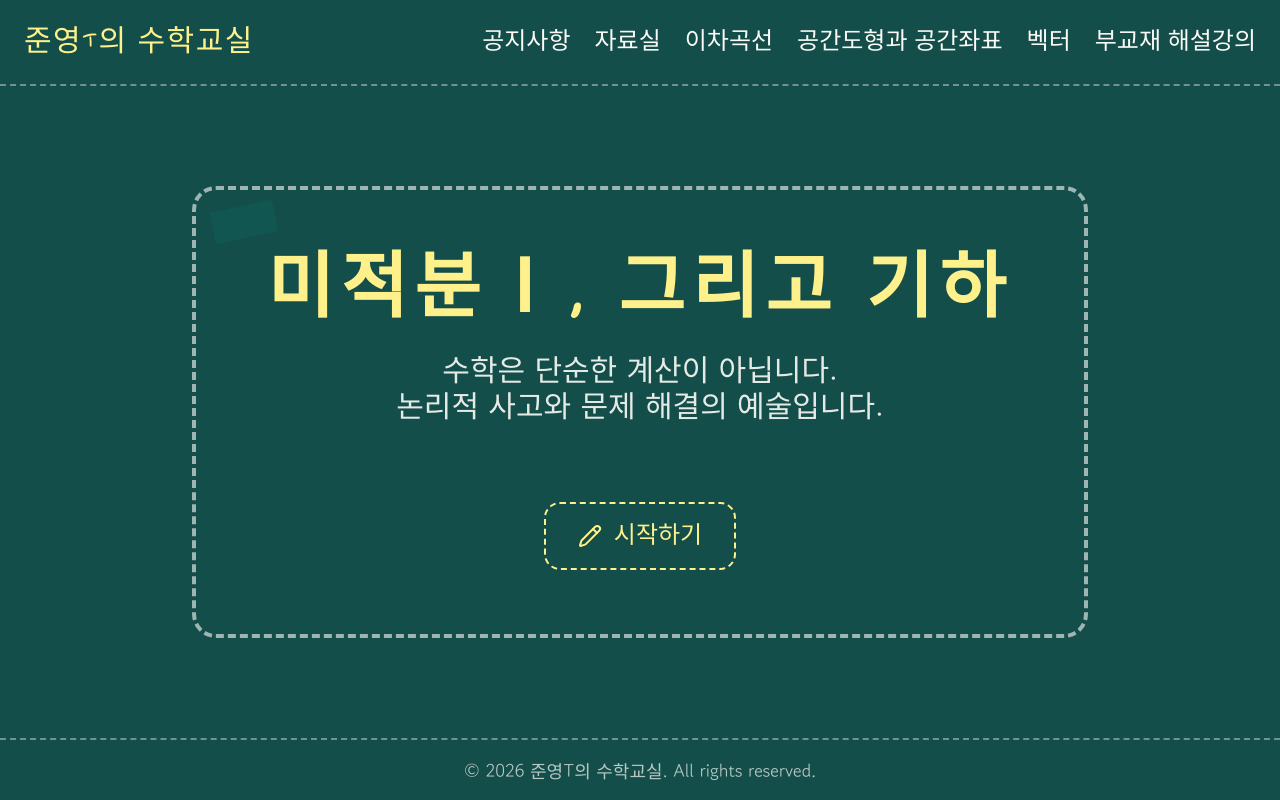
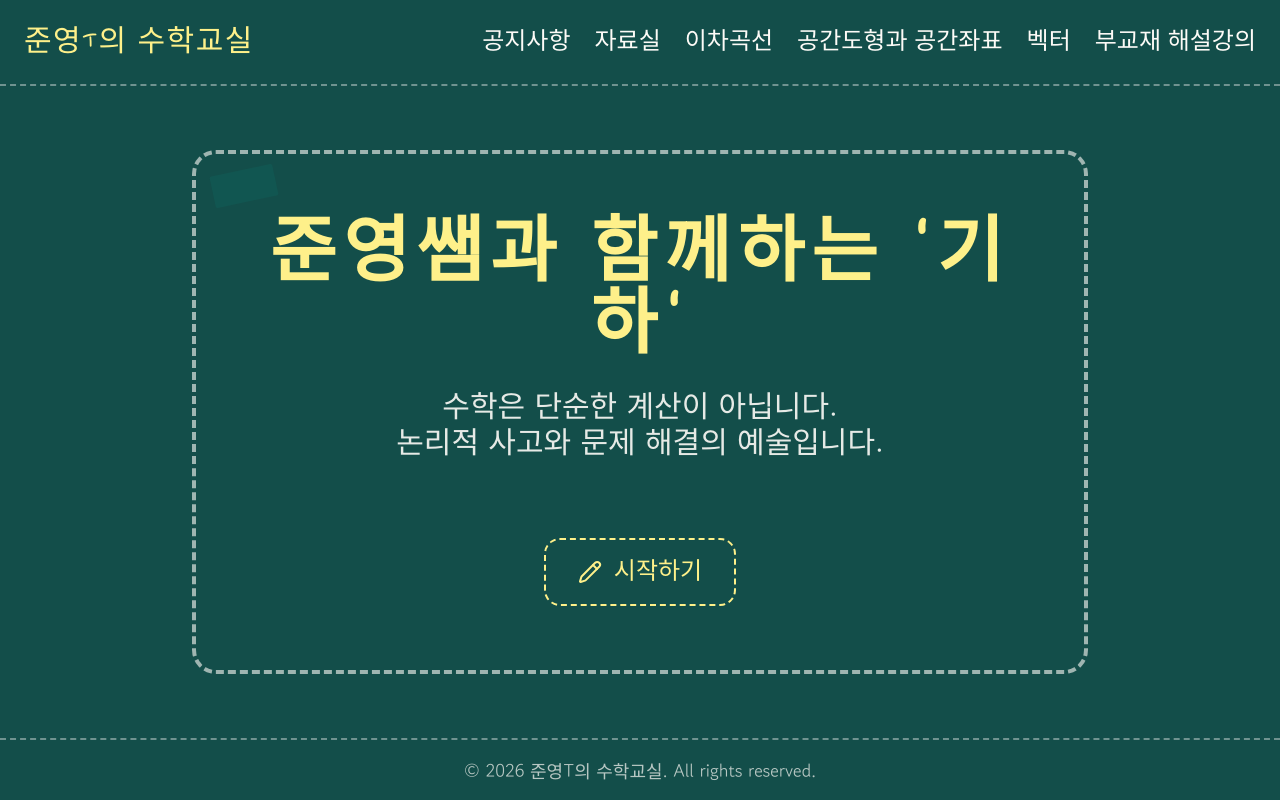
Before and after one commit to wnsdud131700-source/gumstar, a Next.js app: page / in a window 1280 px wide. Built offline with nearby package versions, Linux system fonts and the light colour scheme.

Commit message:
style: update main title

```diff
--- a/app/page.tsx
+++ b/app/page.tsx
@@ -8,7 +8,7 @@ export default function Home() {
 
       <div className="text-center space-y-6">
         <h1 className="text-5xl md:text-7xl font-bold tracking-widest text-chalkYellow">
-          미적분Ⅰ, 그리고 기하
+          준영쌤과 함께하는 '기하'
         </h1>
         <p className="text-2xl md:text-3xl opacity-90 leading-relaxed font-note">
           수학은 단순한 계산이 아닙니다.<br />
```
